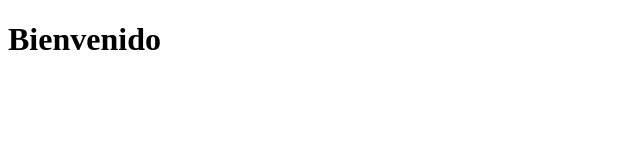
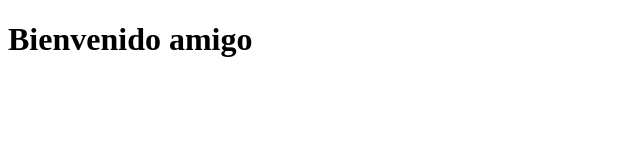
Before and after one commit to jose-M2020/prueba_git, a plain HTML site: page prueba.html in a window 1280 px wide. Shown: the whole page, without its empty margins (0-640 px from the left). Drawn offline with Linux system fonts and the light colour scheme.

Commit message:
modificaciones en rama Dev

```diff
--- a/prueba.html
+++ b/prueba.html
@@ -4,6 +4,6 @@
 	<title>Git</title>
 </head>
 <body>
-	<h1>Bienvenido</h1>
+	<h1>Bienvenido amigo</h1>
 </body>
 </html>
```
